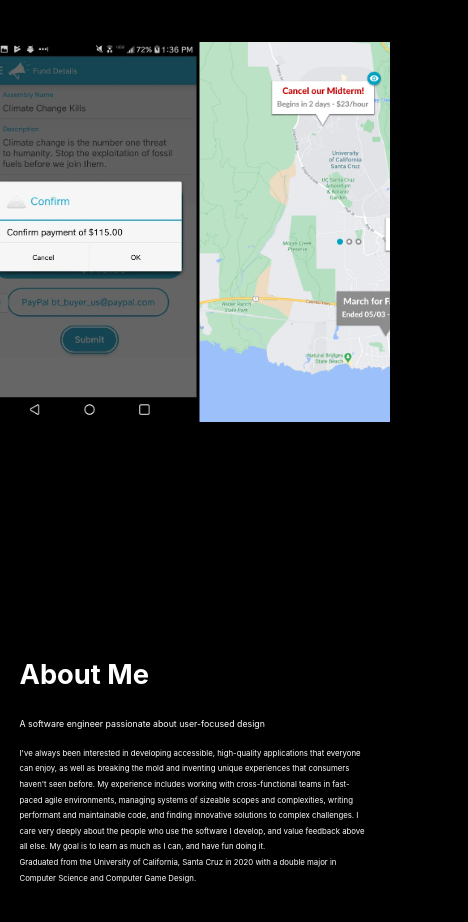
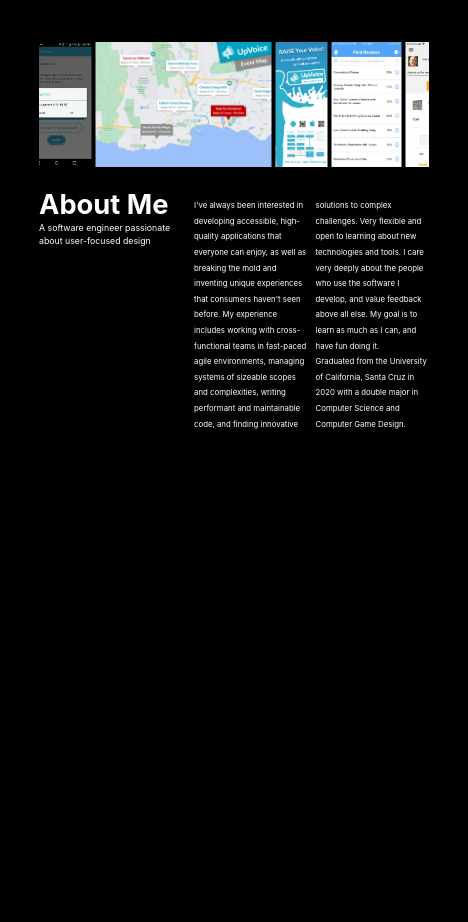
Before and after one commit to seanim0920/Portfolio, a Gatsby site: page /AboutMePage in a window 390 px wide. Shown: the whole page, 468 px wide, since content can reach past the window. After the commit the page ends 844 px from the top, so only its background shows below. Built offline with nearby package versions, Linux system fonts and the light colour scheme; Gatsby itself is replaced by a stand-in of ours.

Commit message:
Improved About Me Page's layout About Me's carousel now grows and shrinks based on its sibling Added h1's color and text align to global.css Changed units from vmin to vw for compatibility with mobile devices Adjusted spacing of other pages

```diff
--- a/src/pages/AboutMePage.js
+++ b/src/pages/AboutMePage.js
@@ -51,14 +51,16 @@ const AboutMePage = () => {
           </li>
         </ul>
 
-        <article>
-          <h2 style={{ lineHeight: "14vmin", marginBottom: "2vmin" }}>About Me</h2>
-          <h3>
-          A software engineer passionate about user-focused design
-          </h3>
-          <p>
+        <article style={{flexDirection: "row", marginTop: "6vmin", flex: 1, justifyContent: "space-between"}}>
+          <div style={{alignSelf: "flex-start", justifyContent: "flex-start", flex: 0.66}}>
+            <h2 style={{}}>About Me</h2>
+            <h3>
+            A software engineer passionate <br/> about user-focused design
+            </h3>
+          </div>
+          <p style={{columnCount: 2, flex: 1}}>
             I've always been interested in developing accessible, high-quality applications that everyone can enjoy, as well as breaking the mold and inventing unique experiences that consumers haven't seen before. My experience includes working with cross-functional teams in fast-paced agile environments, managing systems of sizeable scopes and complexities, writing performant and maintainable code, and finding innovative solutions to complex challenges.
-            I care very deeply about the people who use the software I develop, and value feedback above all else. My goal is to learn as much as I can, and have fun doing it. <br/>
+            Very flexible and open to learning about new technologies and tools. I care very deeply about the people who use the software I develop, and value feedback above all else. My goal is to learn as much as I can, and have fun doing it. <br/>
             Graduated from the University of California, Santa Cruz in 2020 with a double major in Computer Science and Computer Game Design.
           </p>
         </article>
--- a/src/pages/UpvoicePage.js
+++ b/src/pages/UpvoicePage.js
@@ -11,7 +11,7 @@ const UpvoicePage = () => {
     <>
 
       <section>
-        <img src={android} alt="Upvoice Web App Map View" style={{ height: "100%", width: "auto", marginLeft: "15vw" }} />
+        <img src={android} alt="Upvoice Web App Map View" style={{ height: "100%", width: "auto" }} />
 
         <article>
           <div>
--- a/src/styles/global.css
+++ b/src/styles/global.css
@@ -1,7 +1,6 @@
 html {
   background-color: black;
-  max-width: 100%;
-  width: 100%;
+  scroll-behavior: smooth;
 }
 
 body { margin:0;
@@ -32,21 +31,24 @@ h1, h2, h3, h4, h5, h6, p, ul, li, footer {
     Ubuntu, Cantarell, Fira Sans, Droid Sans, Helvetica Neue, sans-serif;
   font-weight: bold;
   text-rendering: optimizeLegibility;
-  font-size: 2.25rem;
-  line-height: 1.1;
+}
+
+h1 {
+  color: gray;
+  text-align: center;
 }
 
 h2 {
   font-size: 7vw;
   color: white;
   text-align: left;
-  margin-bottom: 4.5vmin;
-  line-height: 15vmin;
+  margin-bottom: 0.5vw;
+  line-height: 7.5vw;
 }
 
 h3 {
   font-size: 2.25vw;
-  line-height: 7vmin;
+  line-height: 3.5vw;
 }
 
 h3, h4, p, ul, li {
@@ -66,11 +68,14 @@ ul {
 
 section {
   display: flex;
-  justify-content: center;
+  justify-content: space-around;
   align-items: center;
-  height: 100vh;
+  height: 100vmin;
+  max-width: calc(var(--vw, 100vw) * 100);
   padding-top: 5vh;
   padding-bottom: 5vh;
+  padding-right: 10vmin;
+  padding-left: 10vmin;
 }
 
 .horizontal {
@@ -79,24 +84,23 @@ section {
 }
 
 article {
-  width: 50%;
+  width: 40%;
   height: 100%;
   display: flex;
   flex-direction: column;
   justify-content: space-between;
-  margin-left: 10vw;
-  margin-right: 10vw;
 }
 
 .horizontal > article {
-  width: 90%;
+  width: 100%;
   height: 100%;
   display: flex;
   flex-direction: column;
   justify-content: flex-end;
+  align-items: flex-end;
 }
 
-video { height: 100%; width: auto; margin-left: 15vw; }
+video { height: 100%; width: auto; }
 
 .carousel {
   list-style-type: none;
@@ -110,12 +114,11 @@ video { height: 100%; width: auto; margin-left: 15vw; }
   height: 100%;
   overflow: hidden;
 
-  -ms-overflow-style: none;
+  -ms-overflow-style: hidden;
   scrollbar-width: none;
 }
 
 .carousel > li {
-  height: 45vh;
   flex-grow: 1;
   margin-left: 0.5vw;
   margin-right: 0.5vw;
```
Also changed, not shown: 1 other file.
